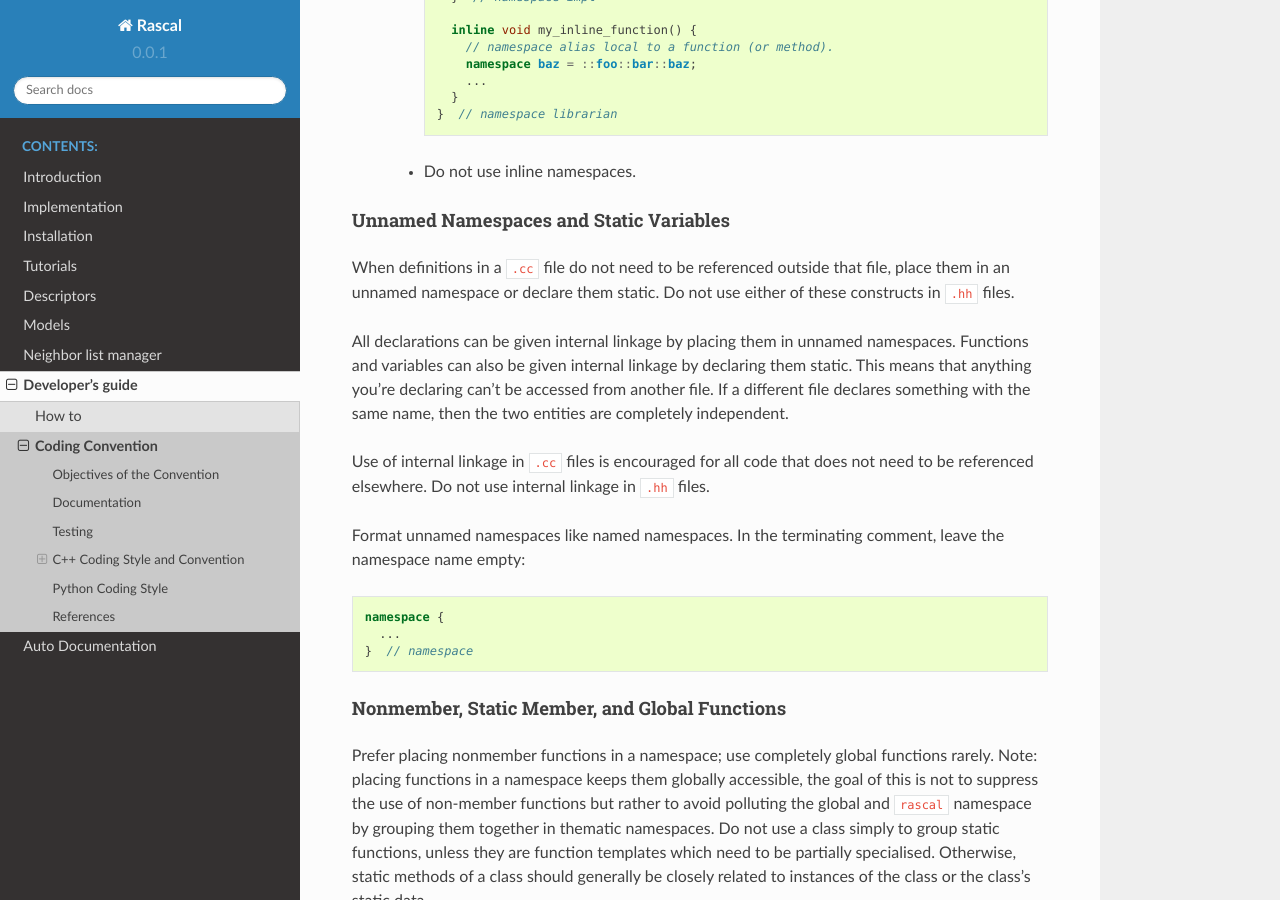
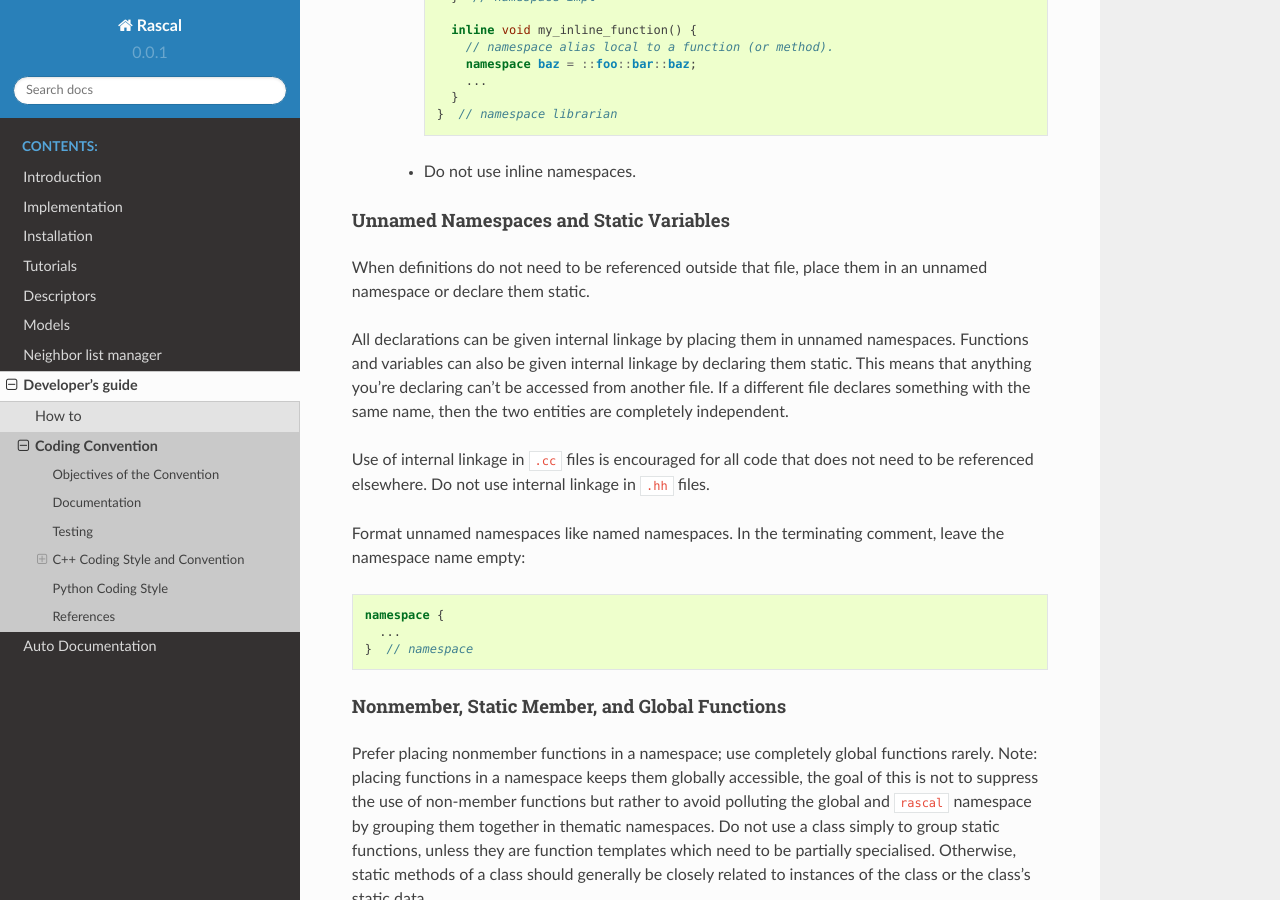
Before and after one commit to lab-cosmo/librascal, a Sphinx documentation site: the page built from docs/source/coding-convention.rst, in a window 1280 px wide and 900 px high, scrolled down 10716 px. Built offline with Sphinx 7.4.7 and the Read the Docs theme 2.0.0, drawn with Linux system fonts in a browser that asks for light colours.

```diff
--- a/docs/source/coding-convention.rst
+++ b/docs/source/coding-convention.rst
@@ -286,7 +286,7 @@ Decision:
 Unnamed Namespaces and Static Variables
 ---------------------------------------
 
-When definitions in a ``.cc`` file do not need to be referenced outside that file, place them in an unnamed namespace or declare them static. Do not use either of these constructs in ``.hh`` files.
+When definitions do not need to be referenced outside that file, place them in an unnamed namespace or declare them static.
 
 All declarations can be given internal linkage by placing them in unnamed namespaces. Functions and variables can also be given internal linkage by declaring them static. This means that anything you're declaring can't be accessed from another file. If a different file declares something with the same name, then the two entities are completely independent.
 
```
Also changed, not shown: 4 other files.
